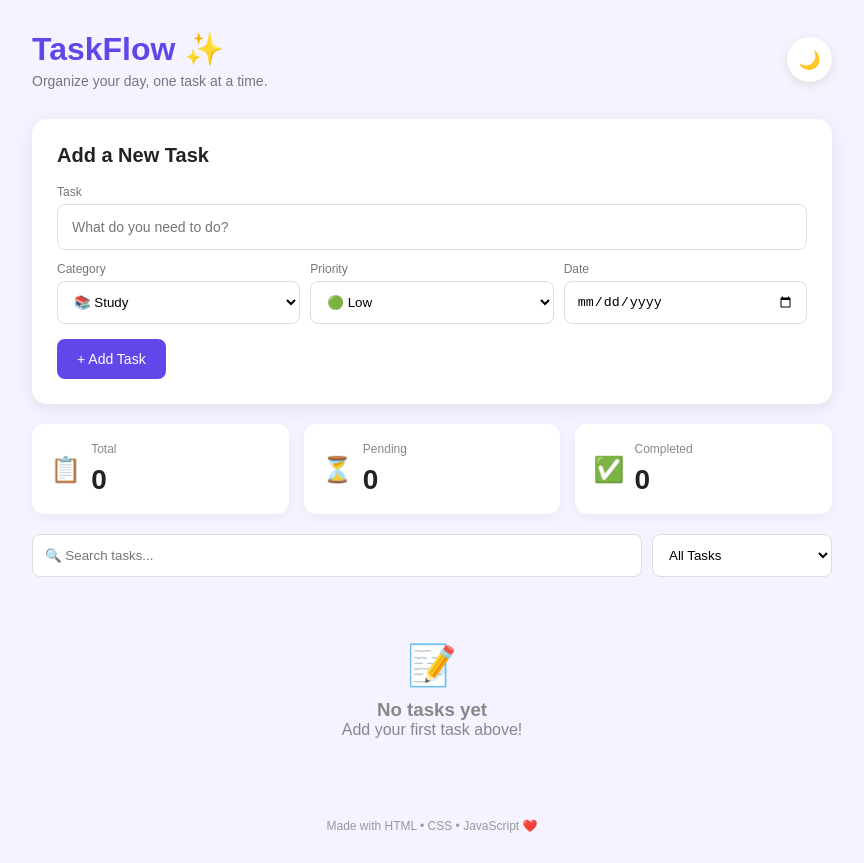
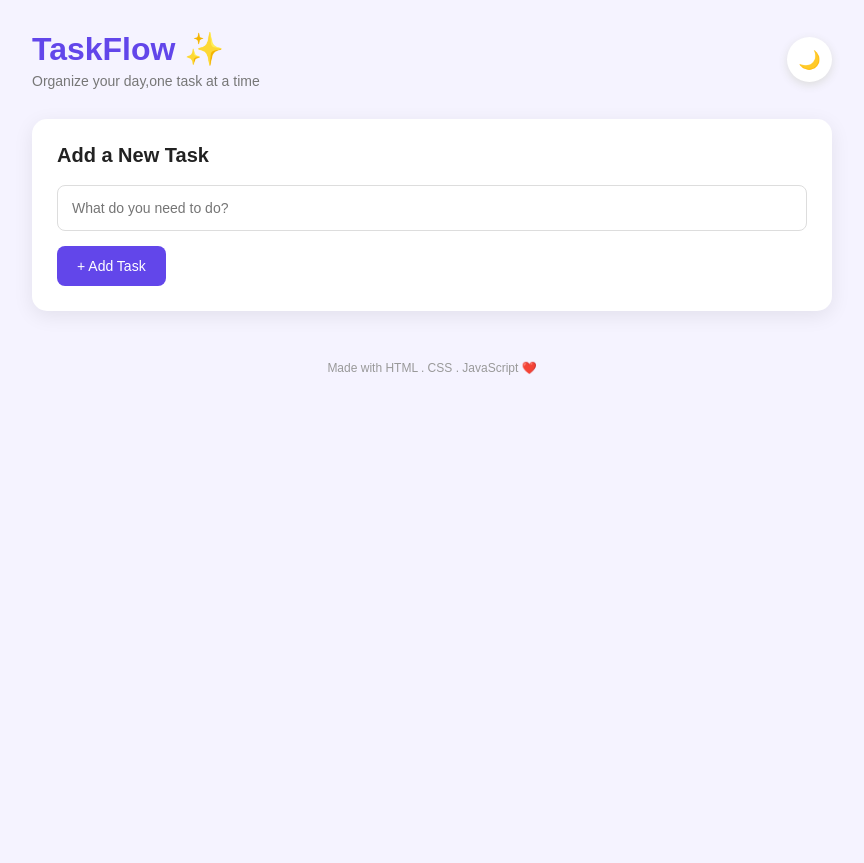
Before and after one commit to kumkumyadav2006/Task-Manager, a plain HTML site: page index.html in a window 1280 px wide. Shown: the whole page, without its empty margins (208-1072 px from the left). After the commit the page ends 800 px from the top, so only its background shows below. Drawn offline with Linux system fonts and the light colour scheme.

Commit message:
Update index.html

```diff
--- a/index.html
+++ b/index.html
@@ -3,141 +3,32 @@
 <head>
     <meta charset="UTF-8">
     <meta name="viewport" content="width=device-width, initial-scale=1.0">
-    <title>TaskFlow - Task Manager</title>
+    <title>TaskFlow</title>
     <link rel="stylesheet" href="style.css">
 </head>
-
 <body>
-
     <div class="container">
-
         <header>
             <div>
                 <h1>TaskFlow ✨</h1>
-                <p>Organize your day, one task at a time.</p>
+                <p>Organize your day,one task at a time</p>
             </div>
-
-            <button id="darkModeBtn" type="button">🌙</button>
+            <button id="darkModeBtn">🌙</button>
         </header>
-
-
         <section class="task-box">
-
             <h2>Add a New Task</h2>
-
-            <form id="taskForm">
-
-                <label for="taskInput">Task</label>
-                <input
-                    type="text"
-                    id="taskInput"
-                    placeholder="What do you need to do?"
-                    required
-                >
-
-                <div class="options">
-
-                    <div>
-                        <label for="categoryInput">Category</label>
-                        <select id="categoryInput">
-                            <option value="Study">📚 Study</option>
-                            <option value="Work">💼 Work</option>
-                            <option value="Personal">🏠 Personal</option>
-                            <option value="Other">✨ Other</option>
-                        </select>
-                    </div>
-
-                    <div>
-                        <label for="priorityInput">Priority</label>
-                        <select id="priorityInput">
-                            <option value="Low">🟢 Low</option>
-                            <option value="Medium">🟡 Medium</option>
-                            <option value="High">🔴 High</option>
-                        </select>
-                    </div>
-
-                    <div>
-                        <label for="dateInput">Date</label>
-                        <input type="date" id="dateInput">
-                    </div>
-
-                </div>
-
+            <form id="taskform">
+                <input type="text" id="taskInput"  placeholder="What do you need to do?" required>
                 <button type="submit" id="addBtn">+ Add Task</button>
-
             </form>
-
         </section>
-
-
-        <section class="stats">
-
-            <div class="stat">
-                <span>📋</span>
-                <div>
-                    <p>Total</p>
-                    <h3 id="totalTasks">0</h3>
-                </div>
-            </div>
-
-            <div class="stat">
-                <span>⏳</span>
-                <div>
-                    <p>Pending</p>
-                    <h3 id="pendingTasks">0</h3>
-                </div>
-            </div>
-
-            <div class="stat">
-                <span>✅</span>
-                <div>
-                    <p>Completed</p>
-                    <h3 id="completedTasks">0</h3>
-                </div>
-            </div>
-
-        </section>
-
-
-        <section class="tools">
-
-            <input
-                type="text"
-                id="searchInput"
-                placeholder="🔍 Search tasks..."
-            >
-
-            <select id="filterInput">
-                <option value="all">All Tasks</option>
-                <option value="pending">Pending</option>
-                <option value="completed">Completed</option>
-                <option value="high">High Priority</option>
-                <option value="study">📚 Study</option>
-                <option value="work">💼 Work</option>
-                <option value="personal">🏠 Personal</option>
-            </select>
-
-        </section>
-
 
         <ul id="taskList"></ul>
 
-
-        <div id="emptyMessage" class="empty">
-            <div>📝</div>
-            <h3>No tasks yet</h3>
-            <p>Add your first task above!</p>
-        </div>
-
-
         <footer>
-            <p>Made with HTML • CSS • JavaScript ❤️</p>
-        </footer>
-
+            Made with HTML . CSS . JavaScript ❤️
+             </footer>
     </div>
-
-
     <script src="script.js"></script>
-
 </body>
 </html>
```
